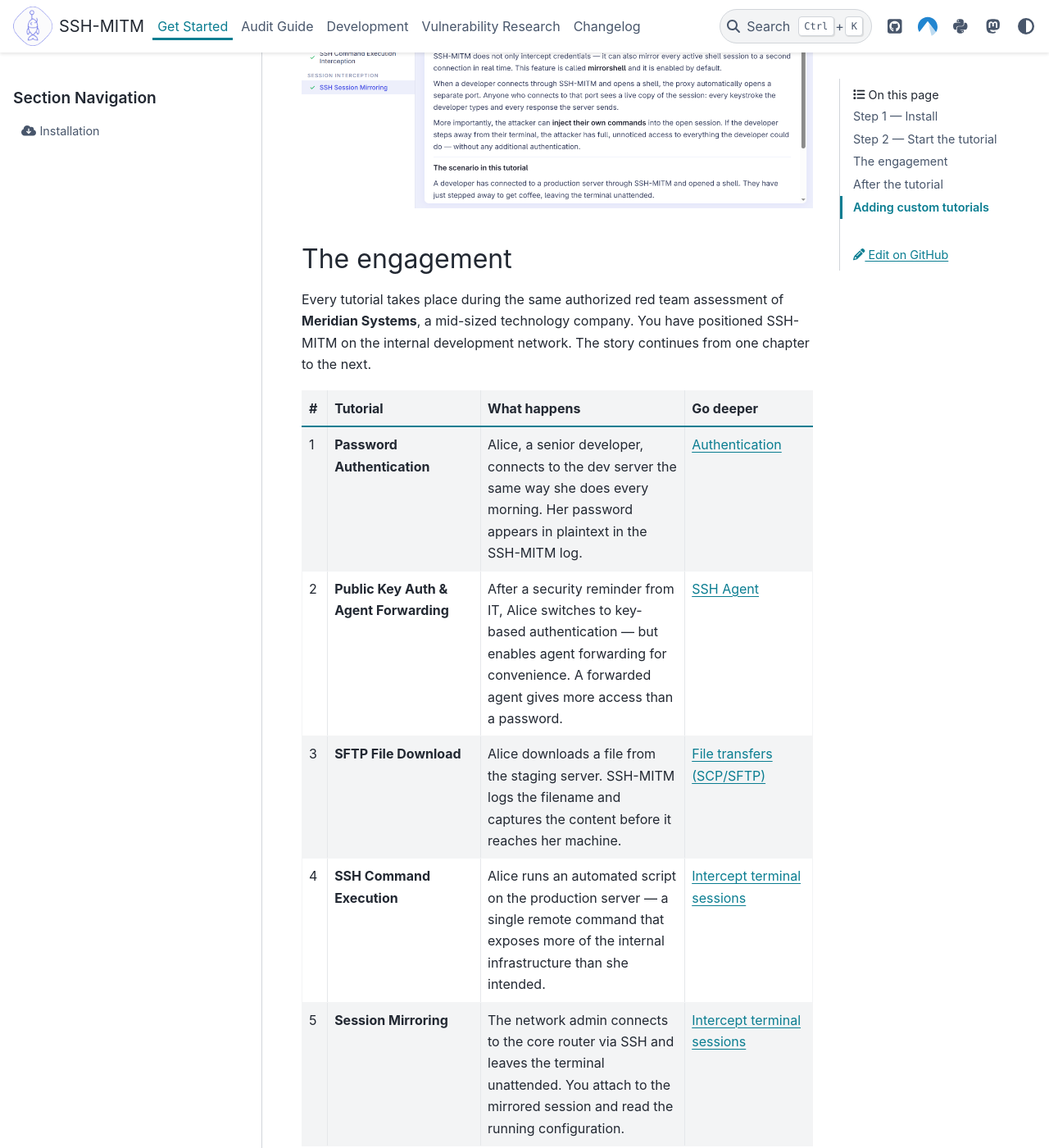
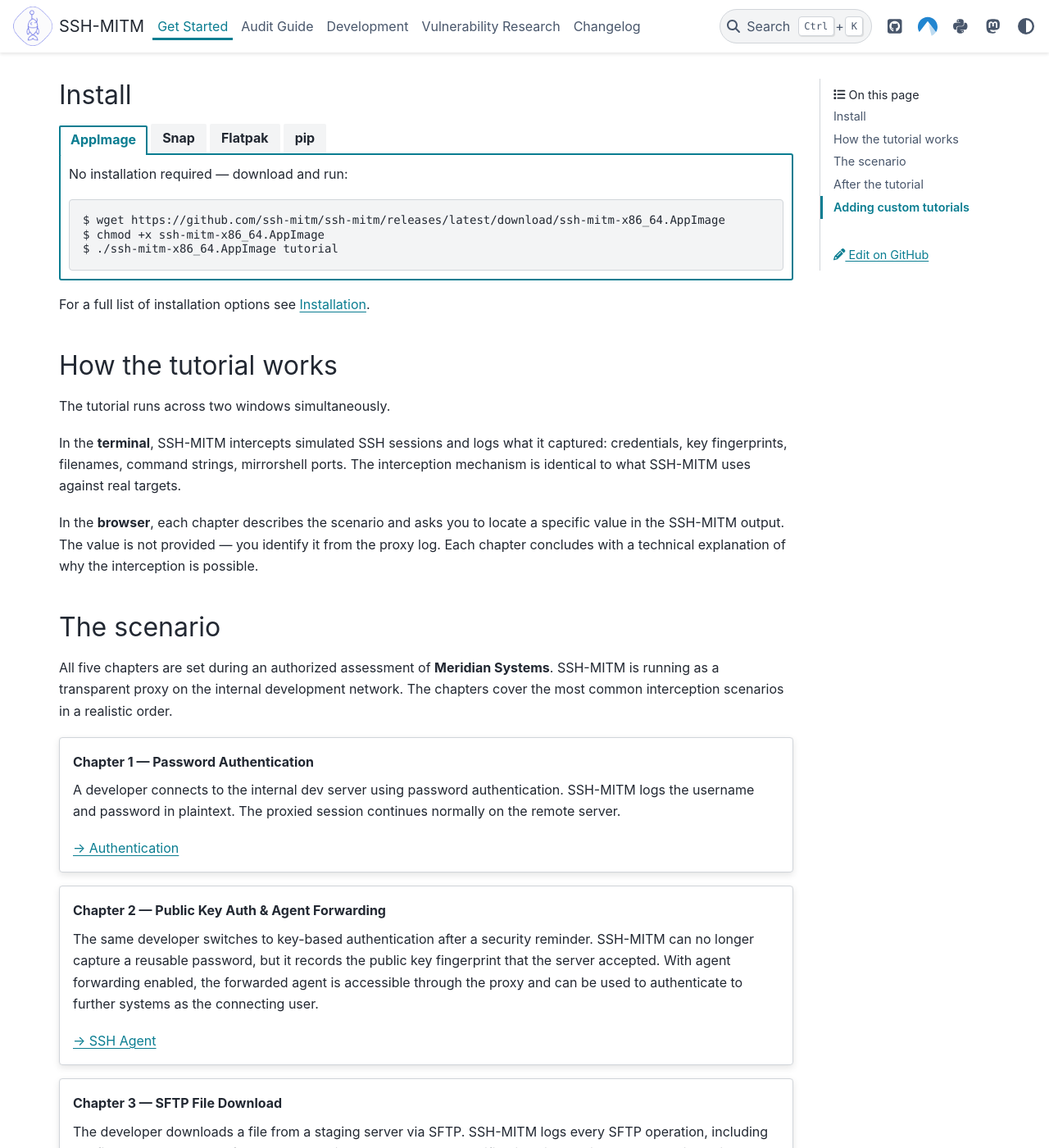
Before and after one commit to ssh-mitm/ssh-mitm, a Sphinx documentation site: the page built from doc/get_started/index.rst, in a window 1280 px wide and 1400 px high, scrolled down 1029 px. Shown: the whole window at 82% size. Built offline with Sphinx 7.4.7 and the PyData theme 0.15.4, drawn with Linux system fonts in a browser that asks for light colours; pages that are not in the unit, such as notebooks, are missing from menus; the version number is read from the project's files by our own code; some of the changed text lies outside the part shown.

Commit message:
docs: make get_started a single focused page without sidebar
- Rewrite get_started/index.rst: open with real SSH-MITM log output
  (intercepted password) to demonstrate the tool immediately; install
  tabs (AppImage, Snap, Flatpak, pip) each include the tutorial command
  so the user can copy one block and start; chapter cards with concise
  professional descriptions
- Move installation.rst from get_started/ to develop/ — install commands
  are already in the tabs; the detail page belongs with the developer docs
- Hide left sidebar on get_started/index (conf.py html_sidebars) so the
  page is a clean, uncluttered single-page experience without nav noise

```diff
--- a/doc/conf.py
+++ b/doc/conf.py
@@ -55,6 +55,7 @@
 html_theme = "pydata_sphinx_theme"
 html_sidebars = {
     "index": [],
+    "get_started/index": [],
     "changelog": [],
     "**": ["sidebar-nav-bs"],
 }
--- a/doc/develop/index.rst
+++ b/doc/develop/index.rst
@@ -32,6 +32,7 @@
    :maxdepth: 1
    :hidden:
 
+   installation
    contributing
    plugins
    api
--- a/doc/get_started/index.rst
+++ b/doc/get_started/index.rst
@@ -1,16 +1,34 @@
 :fas:`rocket` Get Started
 =========================
 
-SSH-MITM positions itself between an SSH client and its server,
-decrypting sessions in real time without breaking the connection.
+.. code-block:: none
+    :class: no-copybutton
 
-The fastest way to start is the **interactive tutorial** — it runs a
-built-in mock SSH server so you can practice interception techniques
-without needing a target.
+    INFO     Client connection established with parameters:
+                 Remote Address: 192.168.1.42:22
+                 Username:       alice
+                 Password:       Tr0ub4dor&3
+                 Agent:          no agent
+
+SSH-MITM intercepts SSH sessions by terminating both connections — towards
+the client and towards the server. Credentials, file transfers, commands,
+and live sessions are visible in plaintext, while the proxied connection
+continues uninterrupted.
+
+The interactive tutorial demonstrates these techniques with a built-in
+mock SSH server. No target, no lab setup, no additional configuration.
+
+.. code-block:: none
+
+    $ ssh-mitm tutorial
+
+.. image:: ../_static/ssh-mitm-tutorial.png
+    :class: dark-light
+    :alt: SSH-MITM interactive tutorial UI
 
 
-Step 1 — Install
------------------
+Install
+-------
 
 .. tab-set::
 
@@ -22,93 +40,101 @@
 
             $ wget https://github.com/ssh-mitm/ssh-mitm/releases/latest/download/ssh-mitm-x86_64.AppImage
             $ chmod +x ssh-mitm-x86_64.AppImage
-
-        Replace ``ssh-mitm`` with ``./ssh-mitm-x86_64.AppImage`` in all
-        commands on this page.
+            $ ./ssh-mitm-x86_64.AppImage tutorial
 
     .. tab-item:: Snap
 
         .. code-block:: none
 
             $ sudo snap install ssh-mitm
+            $ ssh-mitm tutorial
 
     .. tab-item:: Flatpak
 
         .. code-block:: none
 
             $ flatpak install flathub at.ssh_mitm.server
-
-        Replace ``ssh-mitm`` with ``flatpak run at.ssh_mitm.server`` in all
-        commands on this page.
+            $ flatpak run at.ssh_mitm.server tutorial
 
     .. tab-item:: pip
 
         .. code-block:: none
 
             $ pip install ssh-mitm
+            $ ssh-mitm tutorial
+
+For a full list of installation options see :doc:`/develop/installation`.
 
 
-Step 2 — Start the tutorial
-----------------------------
+How the tutorial works
+----------------------
 
-.. code-block:: none
+The tutorial runs across two windows simultaneously.
 
-    $ ssh-mitm tutorial
+In the **terminal**, SSH-MITM intercepts simulated SSH sessions and logs
+what it captured: credentials, key fingerprints, filenames, command
+strings, mirrorshell ports. The interception mechanism is identical to
+what SSH-MITM uses against real targets.
 
-This opens a browser-based, step-by-step guide in your default browser.
-Pass ``--port`` to use a fixed port, or ``--no-browser`` to skip the
-automatic browser launch.
-
-.. image:: ../_static/ssh-mitm-tutorial.png
-    :class: dark-light
-    :alt: SSH-MITM interactive tutorial UI
+In the **browser**, each chapter describes the scenario and asks you to
+locate a specific value in the SSH-MITM output. The value is not provided
+— you identify it from the proxy log. Each chapter concludes with a
+technical explanation of why the interception is possible.
 
 
-The engagement
---------------
+The scenario
+------------
 
-Every tutorial takes place during the same authorized red team assessment
-of **Meridian Systems**, a mid-sized technology company.
-You have positioned SSH-MITM on the internal development network.
-The story continues from one chapter to the next.
+All five chapters are set during an authorized assessment of
+**Meridian Systems**. SSH-MITM is running as a transparent proxy on the
+internal development network. The chapters cover the most common
+interception scenarios in a realistic order.
 
-.. list-table::
-   :header-rows: 1
-   :widths: 5 30 40 25
+.. card:: Chapter 1 — Password Authentication
 
-   * - #
-     - Tutorial
-     - What happens
-     - Go deeper
-   * - 1
-     - **Password Authentication**
-     - Alice, a senior developer, connects to the dev server the same way
-       she does every morning. Her password appears in plaintext in the
-       SSH-MITM log.
-     - :doc:`/user_guide/authentication`
-   * - 2
-     - **Public Key Auth & Agent Forwarding**
-     - After a security reminder from IT, Alice switches to key-based
-       authentication — but enables agent forwarding for convenience.
-       A forwarded agent gives more access than a password.
-     - :doc:`/user_guide/sshagent`
-   * - 3
-     - **SFTP File Download**
-     - Alice downloads a file from the staging server. SSH-MITM logs the
-       filename and captures the content before it reaches her machine.
-     - :doc:`/user_guide/file_transfer`
-   * - 4
-     - **SSH Command Execution**
-     - Alice runs an automated script on the production server — a single
-       remote command that exposes more of the internal infrastructure
-       than she intended.
-     - :doc:`/user_guide/sessions`
-   * - 5
-     - **Session Mirroring**
-     - The network admin connects to the core router via SSH and leaves the
-       terminal unattended. You attach to the mirrored session and read the
-       running configuration.
-     - :doc:`/user_guide/sessions`
+   A developer connects to the internal dev server using password
+   authentication. SSH-MITM logs the username and password in plaintext.
+   The proxied session continues normally on the remote server.
+
+   :doc:`→ Authentication </user_guide/authentication>`
+
+.. card:: Chapter 2 — Public Key Auth & Agent Forwarding
+
+   The same developer switches to key-based authentication after a
+   security reminder. SSH-MITM can no longer capture a reusable
+   password, but it records the public key fingerprint that the server
+   accepted. With agent forwarding enabled, the forwarded agent is
+   accessible through the proxy and can be used to authenticate to
+   further systems as the connecting user.
+
+   :doc:`→ SSH Agent </user_guide/sshagent>`
+
+.. card:: Chapter 3 — SFTP File Download
+
+   The developer downloads a file from a staging server via SFTP.
+   SSH-MITM logs every SFTP operation, including the file path and
+   the transferred content. File replacements or modifications in
+   transit are also possible without disrupting the session.
+
+   :doc:`→ File transfers </user_guide/file_transfer>`
+
+.. card:: Chapter 4 — SSH Command Execution
+
+   An automated script runs a single non-interactive command on a
+   production server via SSH exec. SSH-MITM captures the exact command
+   string and the server response before either reaches its destination.
+
+   :doc:`→ Session interception </user_guide/sessions>`
+
+.. card:: Chapter 5 — Session Mirroring
+
+   A network administrator opens an SSH session to a router and leaves
+   the terminal unattended. SSH-MITM creates a local mirrorshell port
+   that mirrors the session in real time. An auditor can attach to that
+   port, execute commands, and read the device configuration — all while
+   the original session remains active.
+
+   :doc:`→ Session interception </user_guide/sessions>`
 
 
 After the tutorial
@@ -122,17 +148,11 @@
 Adding custom tutorials
 -----------------------
 
-Extra tutorials can be installed as Python packages. Register the tutorial
-class under the ``sshmitm.Tutorial`` entry point in ``pyproject.toml``:
+Additional tutorials can be installed as Python packages. Register the
+tutorial class under the ``sshmitm.Tutorial`` entry point in
+``pyproject.toml``:
 
 .. code-block:: toml
 
     [project.entry-points."sshmitm.Tutorial"]
     my-tutorial = "my_package.my_module:MyTutorial"
-
-
-.. toctree::
-   :maxdepth: 1
-   :hidden:
-
-   installation
```
Also changed, not shown: doc/develop/installation.rst (renamed from doc/get_started/installation.rst).
